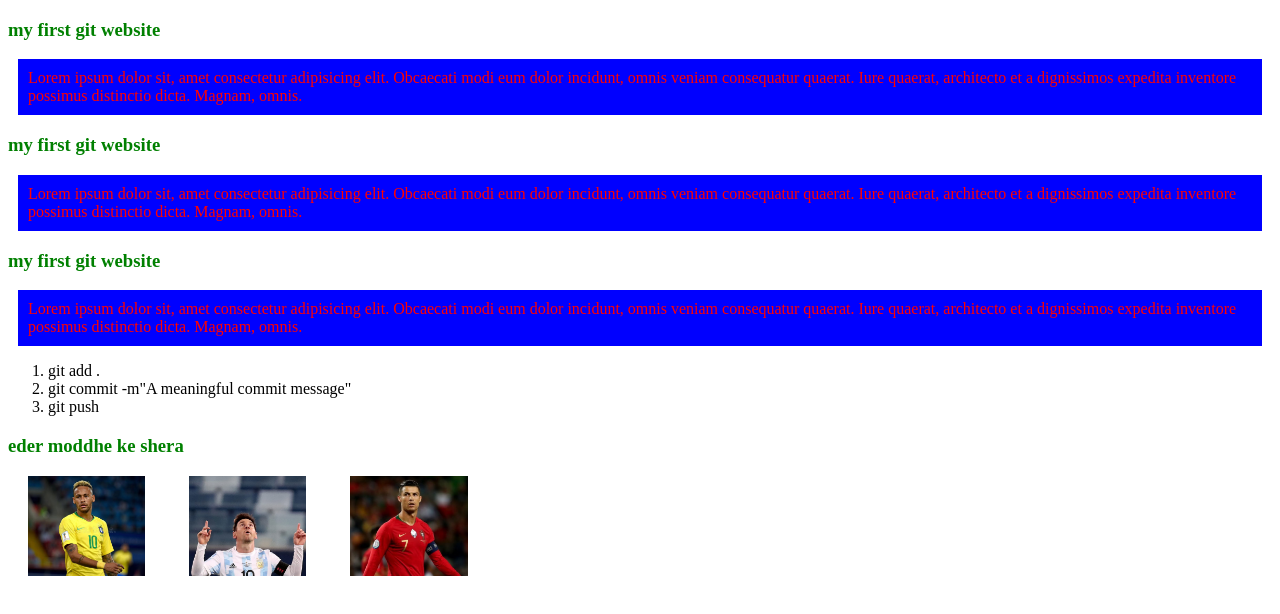
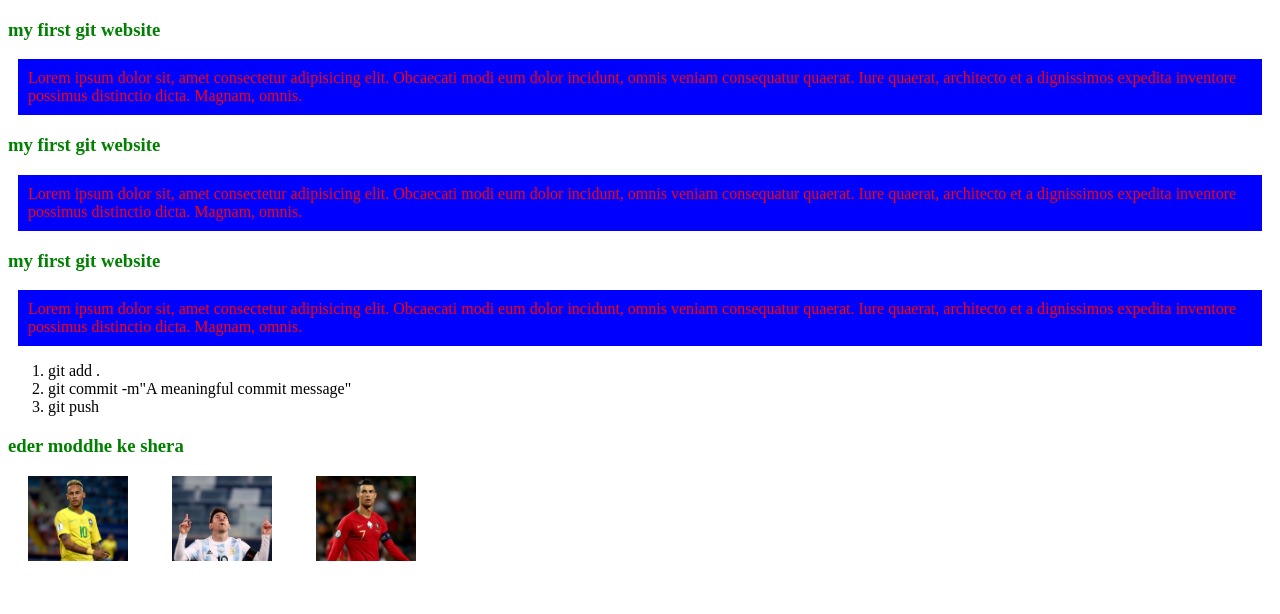
Before and after one commit to AlauddinAsif/mysimplewebsite, a plain HTML site: page index.html in a window 1280 px wide. Drawn offline with Linux system fonts and the light colour scheme.

Commit message:
ki shomossha

```diff
--- a/blog.css
+++ b/blog.css
@@ -11,7 +11,7 @@ h3 {
 
 
 .chobi {
-    height: 100px;
+    width: 100px;
     margin-bottom: 100px;
     margin: 0px 20px 0px 20px;
 }
```
